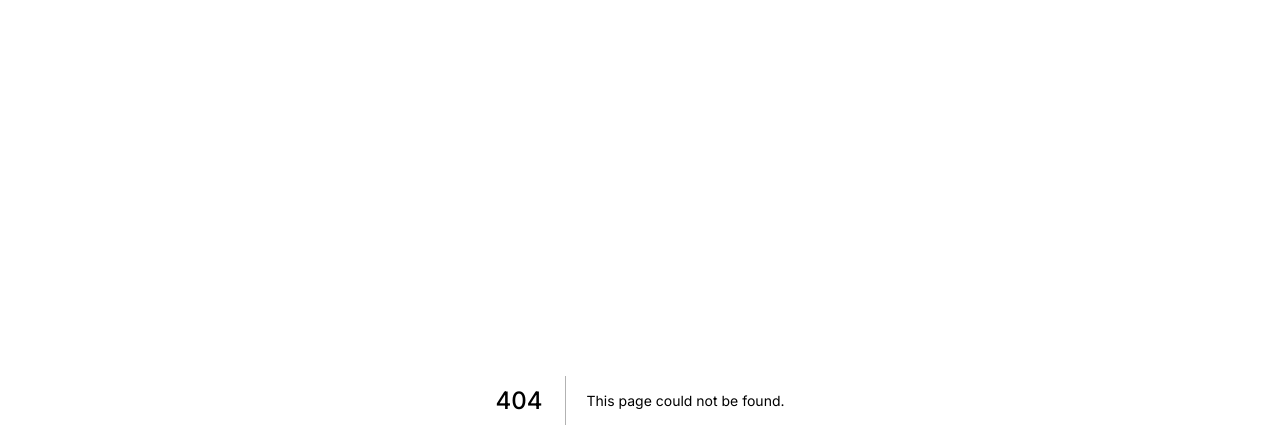
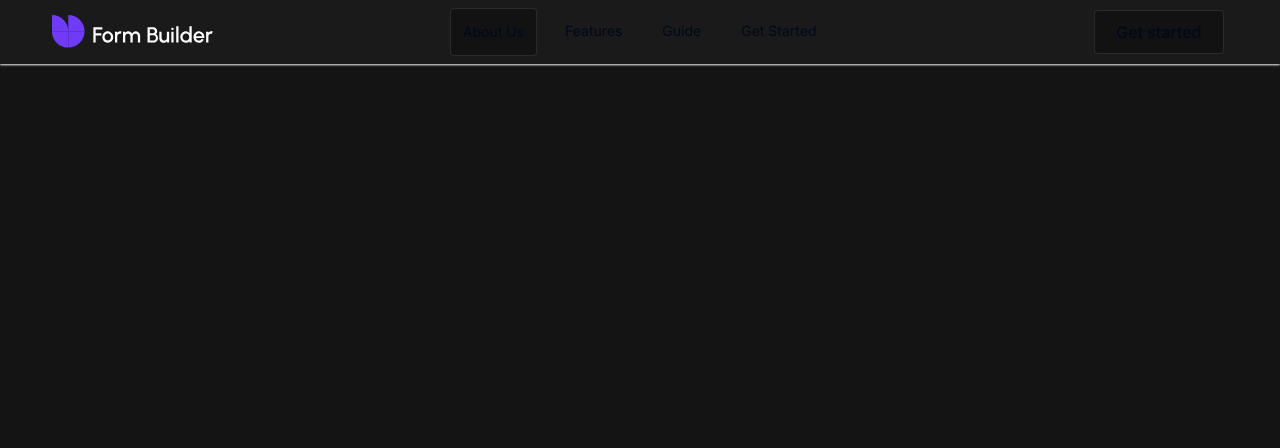
Before and after one commit to benAzouzYassin/Form-Builder, a Next.js app: page /home in a window 1280 px wide. Before the commit this address had no page. Shown: the top 448 px of the page. Built offline with nearby package versions, Linux system fonts and the light colour scheme.

Commit message:
creating a landing page

```diff
--- /dev/null
+++ b/app/home/Nav.tsx
@@ -0,0 +1,25 @@
+"use client"
+
+import { useState } from 'react';
+import BackBtn from '../../components/BackBtn';
+import Link from 'next/link';
+
+export default function Nav() {
+    const [selected, setSelected] = useState(1)
+    const selectedClass = "border-[1px] bg-black/30"
+    return <nav className='flex items-flex justify-center w-full bg-[#1a1a1a]  shadow-sm shadow-muted h-[8vh] overflow-hidden lg:px-14'>
+        <BackBtn />
+        <Link href="/home" className=''>
+            <img className='h-full scale-125 lg:block hidden mb-auto ml-3' src="/icons/new-logo.svg" alt="Form Builder logo" />
+        </Link>
+
+        <ul className='h-fit my-auto text-sm flex justify-center  w-full gap-x-4'>
+
+            <li onClick={() => setSelected(1)} className={`px-3 py-[13px]  border-white/10 rounded-sm  hover:cursor-pointer hover:scale-105 transition-transform ${selected === 1 && selectedClass}  `}>About Us</li>
+            <li onClick={() => setSelected(2)} className={`px-3 py-[13px]  border-white/5 rounded-sm  hover:cursor-pointer hover:scale-105 transition-transform  ${selected === 2 && selectedClass} `}>Features</li>
+            <li onClick={() => setSelected(3)} className={`px-3 py-[13px]  border-white/5 rounded-sm  hover:cursor-pointer hover:scale-105 transition-transform  ${selected === 3 && selectedClass}`}>Guide</li>
+            <li onClick={() => setSelected(4)} className={`px-3 py-[13px]  border-white/5 rounded-sm  hover:cursor-pointer hover:scale-105 transition-transform  ${selected === 4 && selectedClass}`}>Get Started</li>
+        </ul>
+        <button className={` w-40 px-3  font-medium  border-white/10 rounded-sm  hover:cursor-pointer hover:scale-105 transition-transform my-auto h-11   ${selectedClass} `}>Get started</button>
+    </nav>
+}
--- /dev/null
+++ b/app/home/page.tsx
@@ -0,0 +1,9 @@
+import Nav from "./Nav"
+
+export default function Home() {
+
+    return <main className="h-[100vh] bg-[#141414]">
+        <Nav />
+
+    </main>
+}
--- a/components/Nav.tsx
+++ b/components/Nav.tsx
@@ -7,8 +7,8 @@ import BackBtn from "./BackBtn";
 export default function Nav() {
     return <nav className='flex  w-full bg-background  shadow-sm shadow-muted h-[8vh] overflow-hidden lg:px-14'>
         <BackBtn />
-        <Link href="/" className='mt-2'>
-            <img className='w-64 lg:block hidden mt-1 ml-3' src="/logo.svg" alt="Form Builder logo" />
+        <Link href="/" className='mt-1'>
+            <img className='w-64 scale-125  h-full lg:block hidden  ml-3' src="/icons/new-logo.svg" alt="Form Builder logo" />
         </Link>
         <ThemeSwitcher />
         <div className='h-fit my-auto lg:ml-[-10px] ml-auto scale-125 pr-5 hover:scale-[135%] transition-transform '>
--- a/middleware.ts
+++ b/middleware.ts
@@ -3,8 +3,10 @@ import { authMiddleware } from "@clerk/nextjs";
 // This example protects all routes including api/trpc routes
 // Please edit this to allow other routes to be public as needed.
 // See https://clerk.com/docs/references/nextjs/auth-middleware for more information about configuring your Middleware
-export default authMiddleware({ publicRoutes: ["/form/:formId", "/thanks/:formId"] });
+export default authMiddleware({
+  publicRoutes: ["/form/:formId", "/thanks/:formId", "/home"],
+});
 
 export const config = {
-    matcher: ['/((?!.+\\.[\\w]+$|_next).*)', '/', '/(api|trpc)(.*)'],
+  matcher: ["/((?!.+\\.[\\w]+$|_next).*)", "/", "/(api|trpc)(.*)"],
 };
```
Also changed, not shown: public/icons/new-logo.svg (added), 1 other file (tests, documents, lock files or other folders).
